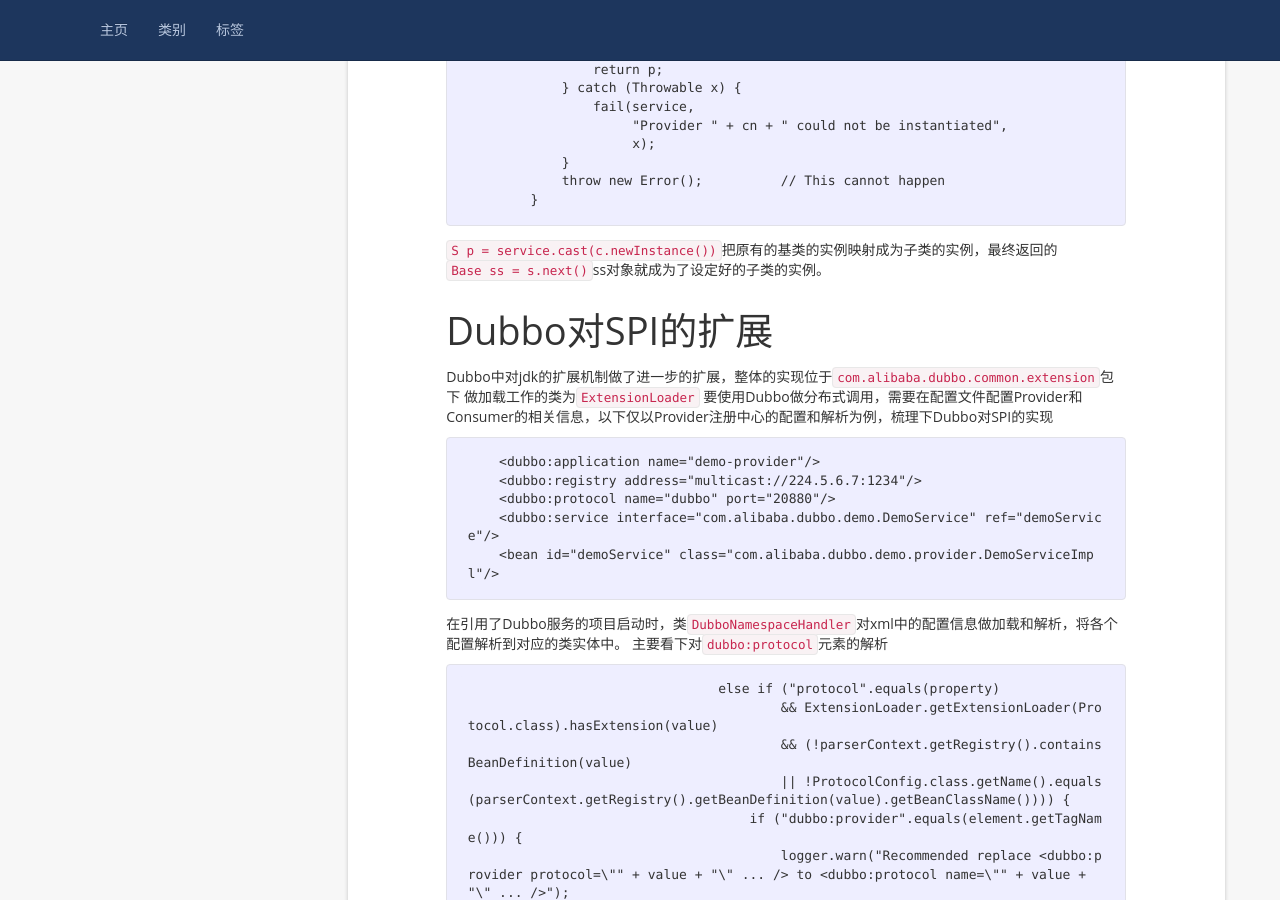
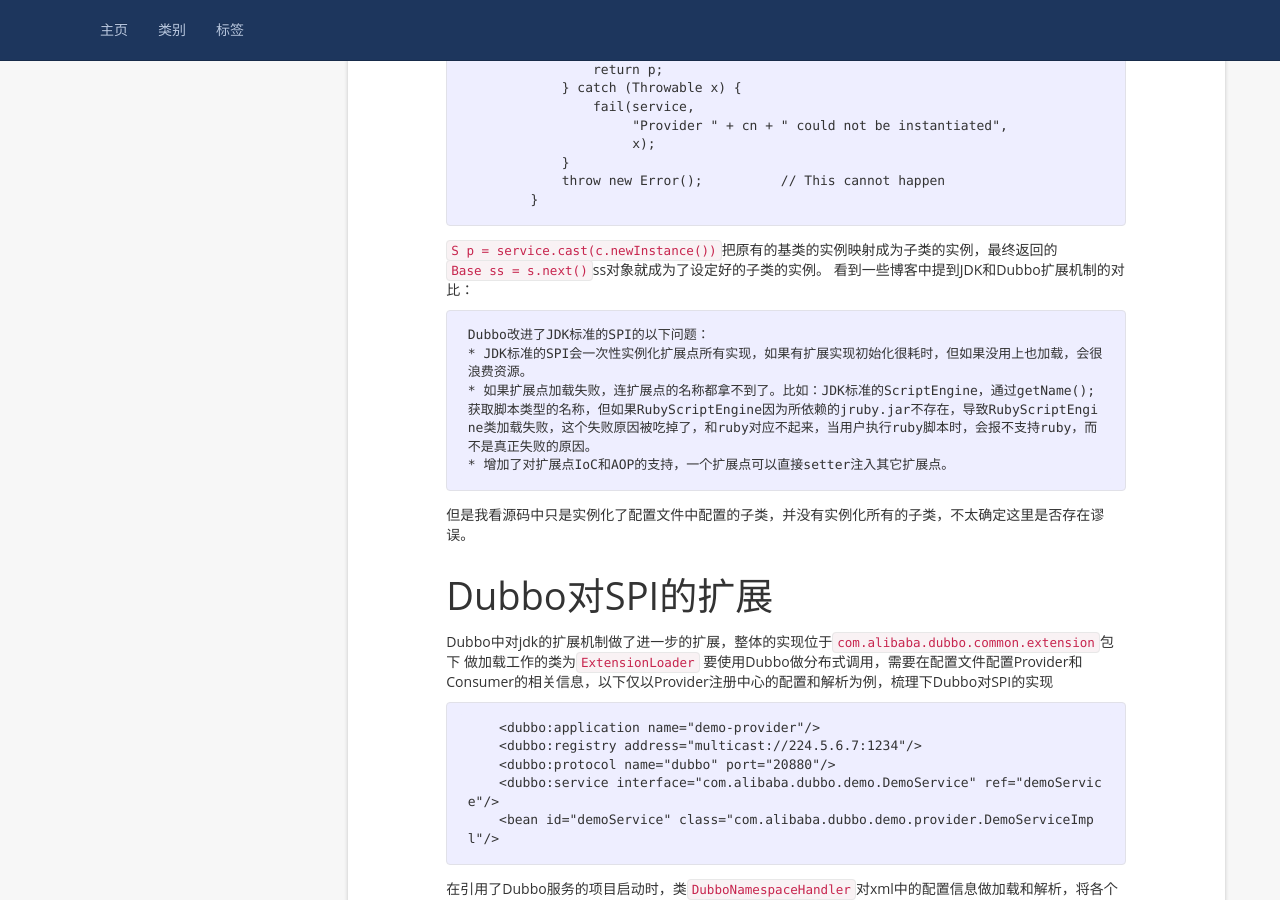
Before and after one commit to honchy/swa19.github.io, a Jekyll site: the page built from _posts/201711/2017-11-19-extention.md, in a window 1280 px wide and 900 px high, scrolled down 2982 px. Built offline with Jekyll 4.4.1, drawn with Linux system fonts in a browser that asks for light colours; some of the changed text lies outside the part shown.

Commit message:
adaptive

```diff
--- a/_posts/201711/2017-11-19-extention.md
+++ b/_posts/201711/2017-11-19-extention.md
@@ -151,7 +151,15 @@ basicExercise.spi.BaseImpl1
 ~~~
 
 `S p = service.cast(c.newInstance())`把原有的基类的实例映射成为子类的实例，最终返回的`Base ss = s.next()`ss对象就成为了设定好的子类的实例。
+看到一些博客中提到JDK和Dubbo扩展机制的对比：
 
+~~~
+Dubbo改进了JDK标准的SPI的以下问题：
+* JDK标准的SPI会一次性实例化扩展点所有实现，如果有扩展实现初始化很耗时，但如果没用上也加载，会很浪费资源。
+* 如果扩展点加载失败，连扩展点的名称都拿不到了。比如：JDK标准的ScriptEngine，通过getName();获取脚本类型的名称，但如果RubyScriptEngine因为所依赖的jruby.jar不存在，导致RubyScriptEngine类加载失败，这个失败原因被吃掉了，和ruby对应不起来，当用户执行ruby脚本时，会报不支持ruby，而不是真正失败的原因。
+* 增加了对扩展点IoC和AOP的支持，一个扩展点可以直接setter注入其它扩展点。
+~~~
+但是我看源码中只是实例化了配置文件中配置的子类，并没有实例化所有的子类，不太确定这里是否存在谬误。
 # Dubbo对SPI的扩展
 Dubbo中对jdk的扩展机制做了进一步的扩展，整体的实现位于`com.alibaba.dubbo.common.extension`包下
 做加载工作的类为`ExtensionLoader`
@@ -335,8 +343,11 @@ loadFile负责从指定的资源文件中，解析资源文件的配置，加载
     }
 
 ~~~
-
-对标注了Adaptive的方法，对其中的set方法的参数会做自动赋值。
+判断类实现上是否标注Adaptive注解，如果标注了注解，将这个类作为适配类暂存，否则通过字节码生成适配类。生成适配类的过程通过`public T getAdaptiveExtension()`实现。
+类ExtensionFactory也标注了SPI注解，是一个扩展点，它的扩展类包括了以下三个：
+![](_pic/201711/ExtensionFactory.png)
+其中的`AdaptiveExtensionFactory`就标注了Adaptive注解。
+对没有标注了Adaptive注解的实现类，对其做实例化的时候，需要对它生成一个新的字节码，并使用这个新生成的字节码做实例化。在生成字节码的时候，做的工作是：对于标注了Adaptive注解的方法，会寻找对应的扩展类并作为参数传入set方法。
 
 在代码中有一个代码实现方式很特别，每次获取一个变量的时候，首先判断是否为空，如果为空，则做相关的初始化动作。这种实现方式的好处是节省了内存，避免存储过多信息；另一个是懒加载，避免了一开始做太多初始化工作。另外看代码的时候会觉得很乱，如loadFile方法在多处被调用，看起来很乱，但在运行的时候，这种处理方式可以保证初始化工作只做一次。可能是实现流程太复杂了，已经理不清楚调用顺序了，所以索性采用了这种保险的方式吧，这种处理还是可以借鉴下的。
 JDK的这种扩展方式很巧妙，通过把配置信息放入到配置文件中，避免了代码的硬编码，动态实现加载对原有代码没有侵入。以后设计系统可以多多采用这种扩展方式。
```
Also changed, not shown: _pic/201711/ExtensionFactory.png (added).
